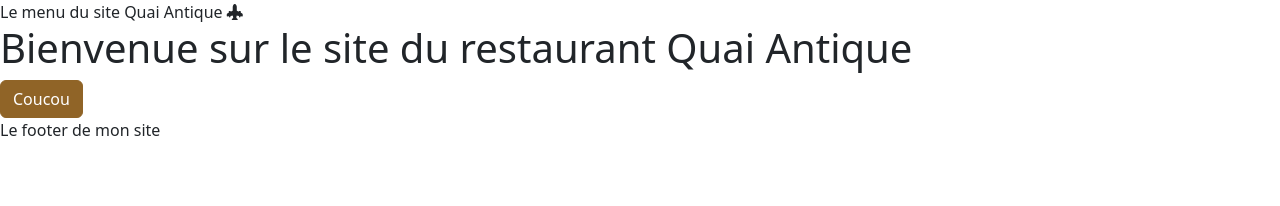
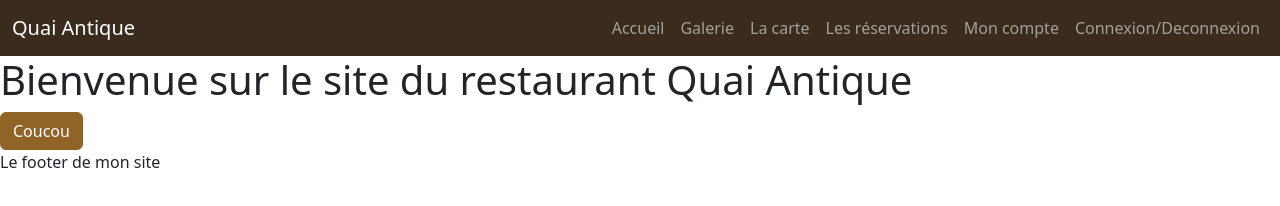
Before and after one commit to sekou78/QuaiAntiqueRestaurantFront, a website with bundled scripts: page index.html in a window 1280 px wide. Built offline with nearby package versions, Linux system fonts and the light colour scheme; files whose address does not match are found by name; a web font is replaced by a local one.

Commit message:
add dite header

```diff
--- a/index.html
+++ b/index.html
@@ -20,7 +20,44 @@
   </head>
   <body>
     <header>
-      Le menu du site Quai Antique <i class="bi bi-airplane-engines-fill"></i>
+      <nav class="navbar navbar-expand-lg bg-dark" data-bs-theme="dark">
+        <div class="container-fluid">
+          <a class="navbar-brand" href="/">Quai Antique</a>
+          <button
+            class="navbar-toggler"
+            type="button"
+            data-bs-toggle="collapse"
+            data-bs-target="#navbarSupportedContent"
+            aria-controls="navbarSupportedContent"
+            aria-expanded="false"
+            aria-label="Toggle navigation"
+          >
+            <span class="navbar-toggler-icon"></span>
+          </button>
+          <div class="collapse navbar-collapse" id="navbarSupportedContent">
+            <ul class="navbar-nav ms-auto mb-2 mb-lg-0">
+              <li class="nav-item">
+                <a class="nav-link" href="/">Accueil</a>
+              </li>
+              <li class="nav-item">
+                <a class="nav-link" href="/galerie">Galerie</a>
+              </li>
+              <li class="nav-item">
+                <a class="nav-link" href="#">La carte</a>
+              </li>
+              <li class="nav-item">
+                <a class="nav-link" href="#">Les réservations</a>
+              </li>
+              <li class="nav-item">
+                <a class="nav-link" href="#">Mon compte</a>
+              </li>
+              <li class="nav-item">
+                <a class="nav-link" href="#">Connexion/Deconnexion</a>
+              </li>
+            </ul>
+          </div>
+        </div>
+      </nav>
     </header>
 
     <main id="main-page">
```
